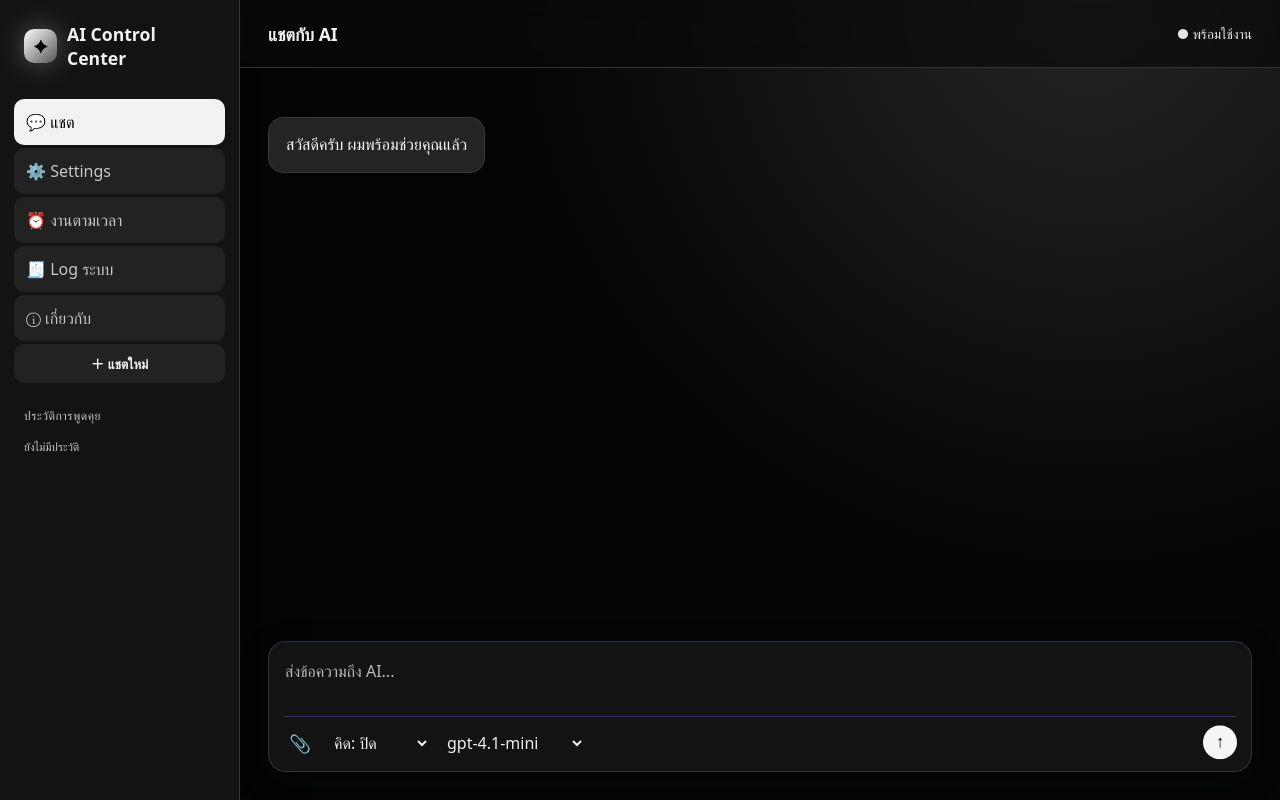
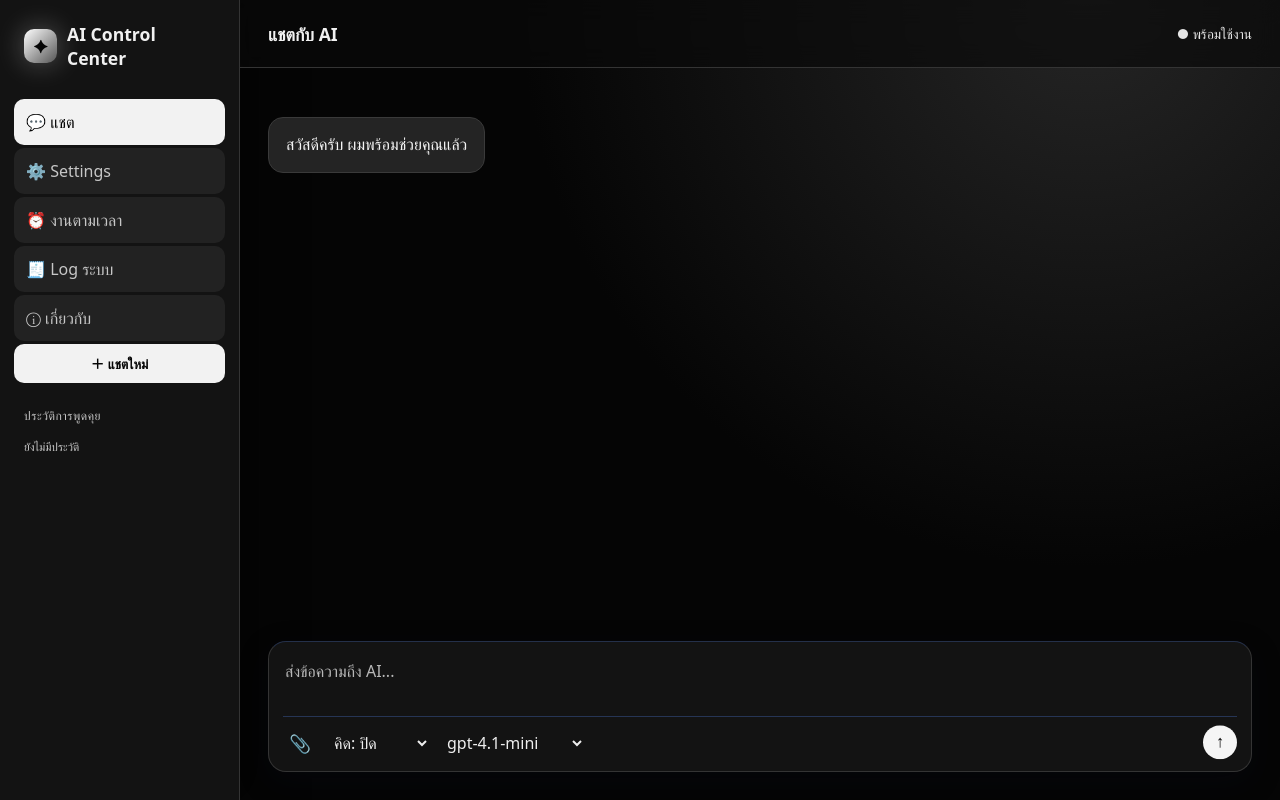
Before and after one commit to Taraphong/Agents-Mux, a Flask app: page / in a window 1280 px wide. Run offline with Flask 3, Linux system fonts and the light colour scheme; data that the repository does not hold is empty.

Commit message:
style: match new chat button colors

```diff
--- a/templates/index.html
+++ b/templates/index.html
@@ -751,6 +751,15 @@
       .mobile-menu-toggle,
       .modal-cancel {
         color: #f1f1f1;
+      }
+      .new-chat {
+        color: #050505;
+        background: #f2f2f2;
+      }
+      .new-chat:hover,
+      .new-chat:focus-visible {
+        color: #050505;
+        background: #fff;
       }
       input::placeholder,
       textarea::placeholder {
```
